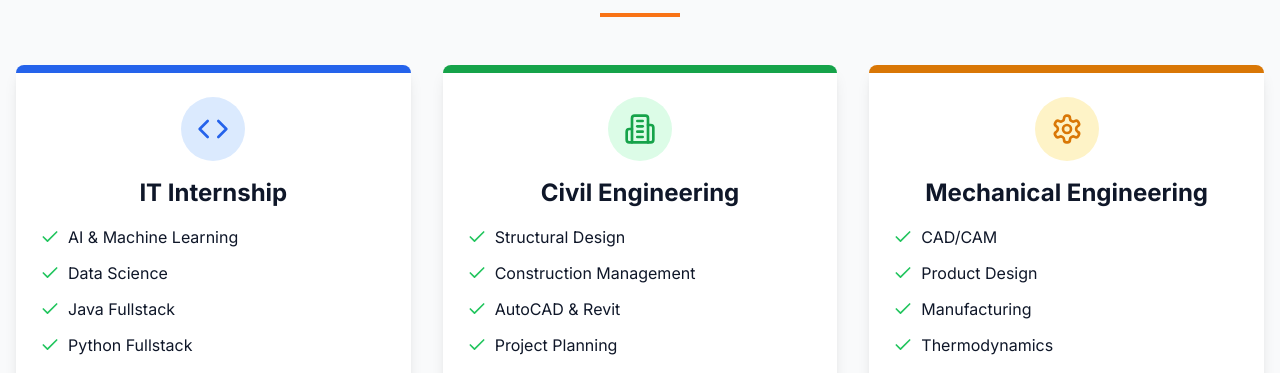
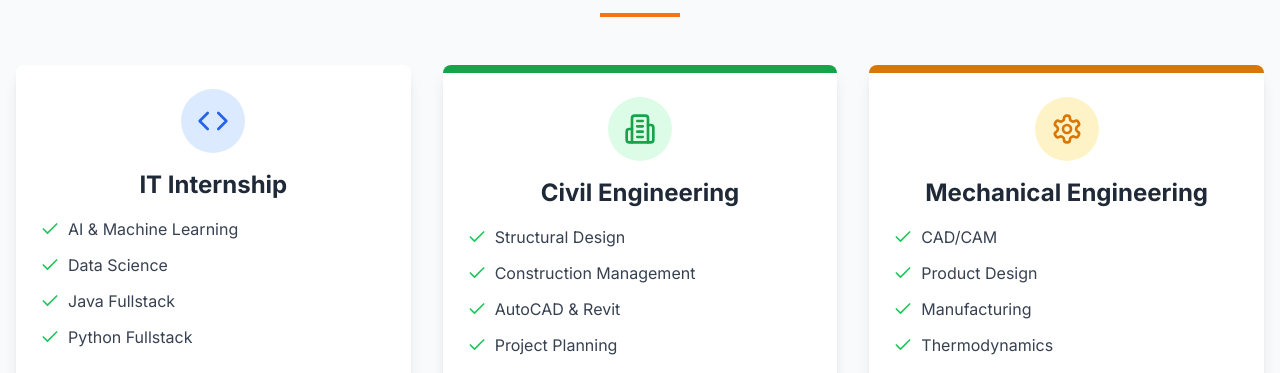
Before and after one commit to Adarshpg/Medini_Edutech, a React (Vite) app: page /internship in a window 1280 px wide. Shown: the part 579-952 px from the top of the page. Built offline with nearby package versions, Linux system fonts and the light colour scheme.

Commit message:
toggle solved

```diff
--- a/src/pages/internship/InternshipPage.jsx
+++ b/src/pages/internship/InternshipPage.jsx
@@ -108,18 +108,18 @@ const InternshipPage = () => {
     setSelectedCourse(e.target.value);
   };
 
-  // Handle state from navigation
+  // Handle state from navigation (fix: also respond to location.key)
   useEffect(() => {
     if (location.state) {
       const { selectedProgram, selectedCourse } = location.state;
       if (selectedProgram) {
         setSelectedProgram(selectedProgram);
         setShowItSpecializations(selectedProgram === 'it');
-
         if (selectedCourse) {
           setSelectedCourse(selectedCourse);
+        } else {
+          setSelectedCourse('');
         }
-
         // Scroll to registration form if coming from a course page
         if (window.location.hash === '#registration-form') {
           const element = document.getElementById('registration-form');
@@ -129,7 +129,7 @@ const InternshipPage = () => {
         }
       }
     }
-  }, [location.state]);
+  }, [location.state, location.key]);
   return (
     <div className="min-h-screen bg-white">
       {/* Hero Banner */}
@@ -182,18 +182,17 @@ const InternshipPage = () => {
 
           <div className="grid grid-cols-1 md:grid-cols-3 gap-8">
             {/* IT Program Card */}
-            <div className="bg-white rounded-lg shadow-lg overflow-hidden hover:shadow-xl transition-shadow duration-300">
-              <div className="bg-blue-600 h-2"></div>
+            <Link to="/internship/it" className="bg-white rounded-lg shadow-lg overflow-hidden hover:shadow-xl transition-shadow duration-300 block focus:outline-none focus:ring-2 focus:ring-blue-500" style={{ textDecoration: 'none' }}>
               <div className="p-6">
                 <div className="bg-blue-100 w-16 h-16 rounded-full flex items-center justify-center mx-auto mb-4">
                   <Code className="h-8 w-8 text-blue-600" />
                 </div>
-                <h3 className="text-2xl font-bold text-center mb-4">IT Internship</h3>
+                <h3 className="text-2xl font-bold text-center mb-4 text-gray-800">IT Internship</h3>
                 <ul className="space-y-3 mb-6">
                   {['AI & Machine Learning', 'Data Science', 'Java Fullstack', 'Python Fullstack'].map((item, index) => (
                     <li key={index} className="flex items-center">
                       <Check className="h-5 w-5 text-green-500 mr-2" />
-                      <span>{item}</span>
+                      <span className="text-gray-700">{item}</span>
                     </li>
                   ))}
                 </ul>
@@ -205,7 +204,7 @@ const InternshipPage = () => {
                   Explore Program
                 </Link>
               </div>
-            </div>
+            </Link>
 
             {/* Civil Program Card */}
             <div className="bg-white rounded-lg shadow-lg overflow-hidden hover:shadow-xl transition-shadow duration-300 transform hover:-translate-y-1">
@@ -214,12 +213,12 @@ const InternshipPage = () => {
                 <div className="bg-green-100 w-16 h-16 rounded-full flex items-center justify-center mx-auto mb-4">
                   <Building2 className="h-8 w-8 text-green-600" />
                 </div>
-                <h3 className="text-2xl font-bold text-center mb-4">Civil Engineering</h3>
+                <h3 className="text-2xl font-bold text-center mb-4 text-gray-800">Civil Engineering</h3>
                 <ul className="space-y-3 mb-6">
                   {['Structural Design', 'Construction Management', 'AutoCAD & Revit', 'Project Planning'].map((item, index) => (
                     <li key={index} className="flex items-center">
                       <Check className="h-5 w-5 text-green-500 mr-2" />
-                      <span>{item}</span>
+                      <span className="text-gray-700">{item}</span>
                     </li>
                   ))}
                 </ul>
@@ -240,12 +239,12 @@ const InternshipPage = () => {
                 <div className="bg-amber-100 w-16 h-16 rounded-full flex items-center justify-center mx-auto mb-4">
                   <Settings className="h-8 w-8 text-amber-600" />
                 </div>
-                <h3 className="text-2xl font-bold text-center mb-4">Mechanical Engineering</h3>
+                <h3 className="text-2xl font-bold text-center mb-4 text-gray-800">Mechanical Engineering</h3>
                 <ul className="space-y-3 mb-6">
                   {['CAD/CAM', 'Product Design', 'Manufacturing', 'Thermodynamics'].map((item, index) => (
                     <li key={index} className="flex items-center">
                       <Check className="h-5 w-5 text-green-500 mr-2" />
-                      <span>{item}</span>
+                      <span className="text-gray-700">{item}</span>
                     </li>
                   ))}
                 </ul>
```
